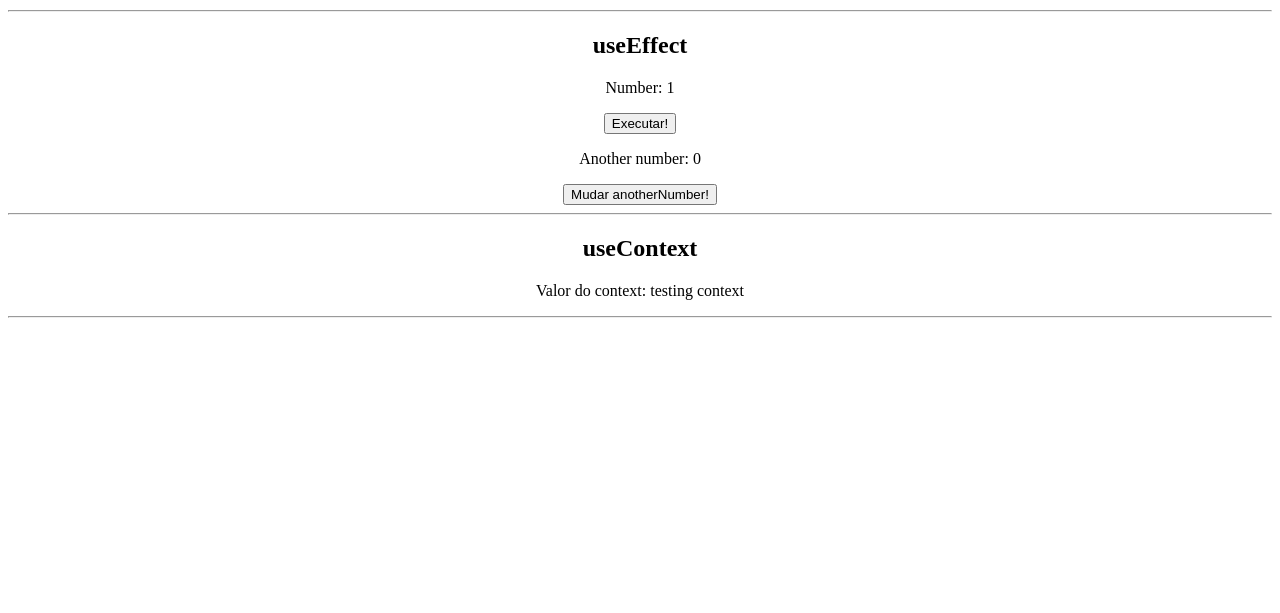
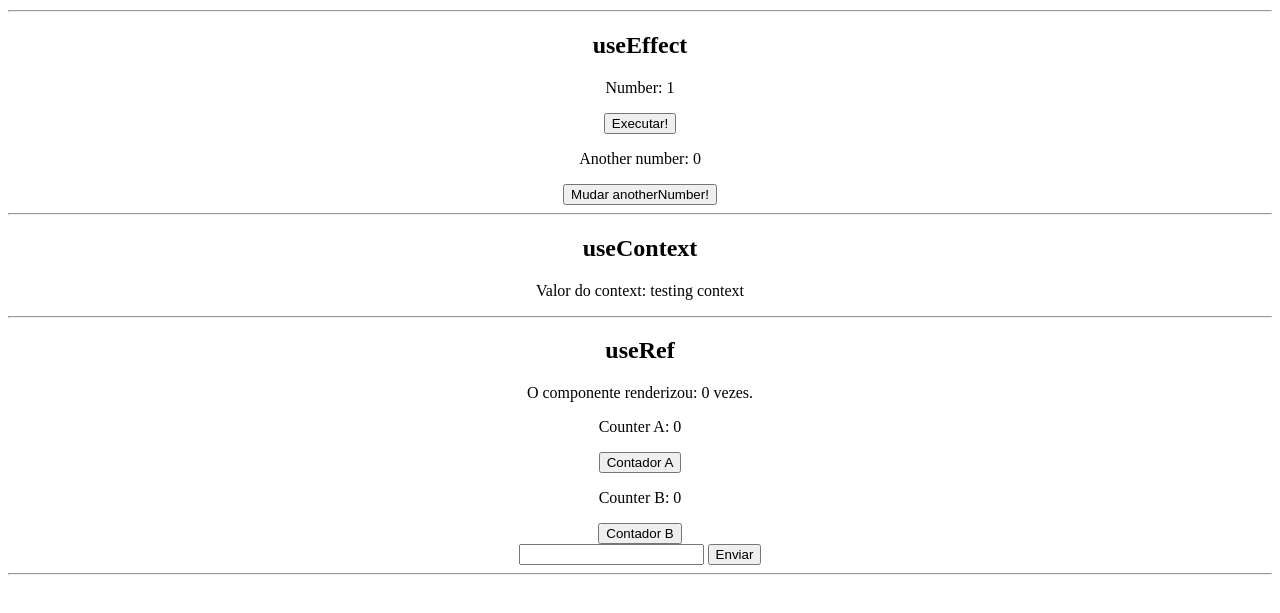
Before and after one commit to sucodelarangela/miniblog, a React (Create React App) app in the folder 11_HOOKS/reacthooks/: page / in a window 1280 px wide. Shown: the part 631-1244 px from the top of the page. Built offline with nearby package versions, Linux system fonts and the light colour scheme.

Commit message:
feat: useRef examples

```diff
--- /dev/null
+++ b/11_HOOKS/reacthooks/src/components/HookUseRef.js
@@ -0,0 +1,50 @@
+import { useEffect, useRef, useState } from "react";
+
+export const HookUseRef = () => {
+  // 1 - useRef:cria referência de valor
+  const numberRef = useRef(0);
+  const [counter, setCounter] = useState(0);
+  const [counterB, setCounterB] = useState(0);
+
+  useEffect(() => {
+    numberRef.current += 1;
+    // setCounter(counter + 1); // esse state nesse useEffect geraria um loop infinito de renderizações, o que não acontece com o useRef acima, pois ele não desencadeia re-renderizações
+  });
+
+  // 2 - useRef e DOM
+  const inputRef = useRef();
+  const [text, setText] = useState('');
+
+  const handleSubmit = (e) => {
+    e.preventDefault();
+    setText('');
+    // Usando useRef para focar novamente no input após o envio do form
+    inputRef.current.focus();
+  };
+
+  return (
+    <div>
+      <h2>useRef</h2>
+      {/* 1 - useRef */}
+      <p>O componente renderizou: {numberRef.current} vezes.</p>
+      <p>Counter A: {counter}</p>
+      <button onClick={() => setCounter(counter + 1)}>Contador A</button>
+      <p>Counter B: {counterB}</p>
+      <button onClick={() => setCounterB(counterB + 1)}>Contador B</button>
+      {/* 2 - useRef e DOM */}
+      <form onSubmit={handleSubmit}>
+        <input type="text" ref={inputRef} value={text} onChange={(e) => setText(e.target.value)} /> {/* input linkado com o ref criado acima */}
+        <input type="submit" value="Enviar" />
+      </form>
+      <hr />
+    </div>
+  );
+}
+
+/*
+useRef por ser utilizado como useState para gerenciar valores.
+A diferença é que ele é um objeto em que o valor está na propriedade 'current'.
+O useRef NÃO re-renderiza o componente ao ser alterado, o que pode ser interessante em vários casos.
+
+Pode ser usado pra selecionar elementos do JSX no lugar de querySelectors e afins. Com isso, podemos fazer manipulação de DOM.
+*/
--- a/11_HOOKS/reacthooks/src/index.js
+++ b/11_HOOKS/reacthooks/src/index.js
@@ -5,7 +5,5 @@
 
 const root = ReactDOM.createRoot(document.getElementById('root'));
 root.render(
-  <React.StrictMode>
-    <App />
-  </React.StrictMode>
+  <App />
 );
--- a/11_HOOKS/reacthooks/src/pages/Home/index.js
+++ b/11_HOOKS/reacthooks/src/pages/Home/index.js
@@ -5,6 +5,7 @@
 // useContext
 import { useContext } from "react";
 import { SomeContext } from "components/HookUseContext"; // contexto
+import { HookUseRef } from "components/HookUseRef";
 
 const Home = () => {
     // extraímos o valor do contexto com useContext, passando como parâmetro o context que foi criado
@@ -18,6 +19,7 @@
             <h2>useContext</h2>
             <p>Valor do context: {contextValue}</p>
             <hr />
+            <HookUseRef />
         </div>
     );
 };
```
